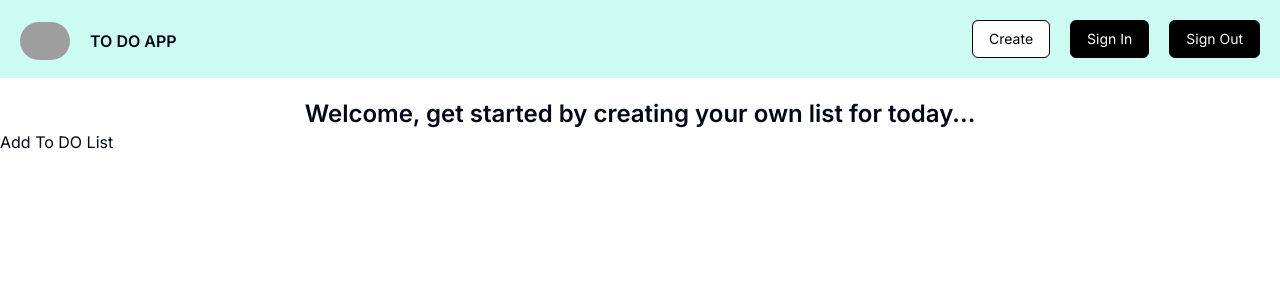
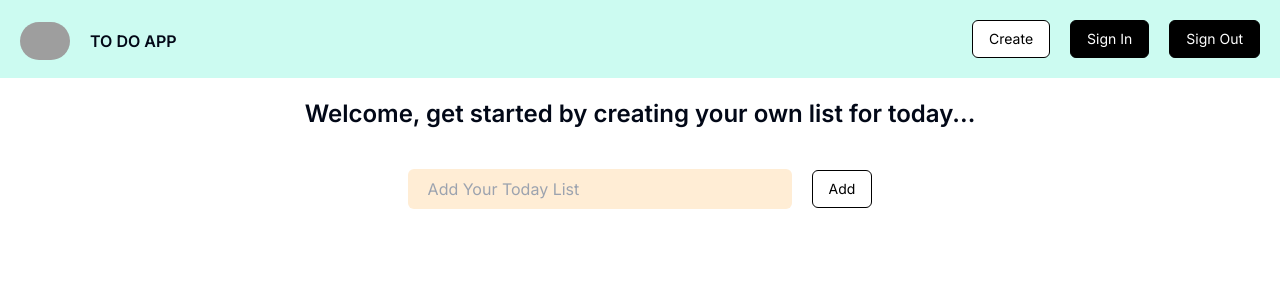
Before and after one commit to Akaikenlol/todoapp, a Next.js app: page /create in a window 1280 px wide. Shown: the top 300 px of the page. Built offline with nearby package versions, Linux system fonts and the light colour scheme; grey boxes are pictures that could not be loaded.

Commit message:
implementing add bar in create page

```diff
--- a/app/create/page.js
+++ b/app/create/page.js
@@ -7,7 +7,7 @@ const Create = () => {
 		<div>
 			<Navbar />
 			<section>
-				<div className="font-semibold text-2xl flex justify-center">
+				<div className="font-semibold text-2xl flex justify-center mb-5">
 					Welcome, get started by creating your own list for today...
 				</div>
 			</section>
--- a/components/shared/SearchBar.jsx
+++ b/components/shared/SearchBar.jsx
@@ -7,7 +7,7 @@ import { useState } from "react";
 function SearchBar() {
 	const [search, setSearch] = useState("");
 	return (
-		<div className="flex bg-slate-400 w-full sm:w-80 rounded-md m-auto">
+		<div className="flex bg-slate-200 w-full sm:w-80 rounded-md m-auto">
 			<input
 				id="text"
 				type="search"
--- a/components/shared/Upload.jsx
+++ b/components/shared/Upload.jsx
@@ -1,7 +1,23 @@
 import React from "react";
+import Image from "next/image";
 
 const Upload = () => {
-	return <div>Add To DO List</div>;
+	return (
+		<div className="flex gap-5 justify-center items-center">
+			<div className="flex bg-orange-100 rounded-md ">
+				<input
+					id="text"
+					type="search"
+					// onChange={() => {}}
+					placeholder="Add Your Today List"
+					className=" h-5 sm:w-96 p-5 bg-transparent outline-none rounded-md text-gray-500 placeholder-gray-400"
+				/>
+			</div>
+			<div className="mt-3">
+				<button className="outline_btn h-auto">Add</button>
+			</div>
+		</div>
+	);
 };
 
 export default Upload;
--- a/styles/globals.css
+++ b/styles/globals.css
@@ -86,3 +86,6 @@
 .outline_btn {
 	@apply rounded-md border border-black bg-transparent mt-2 mb-5 py-2 px-4 text-black transition-all hover:bg-black hover:text-white text-center text-sm  flex items-center justify-center;
 }
+.submit_btn {
+	@apply rounded-md border border-black bg-transparent mt-2 mb-5 py-2 px-4 text-black transition-all hover:bg-orange-100 hover:text-white text-center text-sm  flex items-center justify-center;
+}
```
